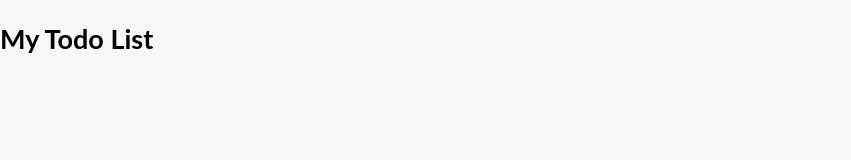
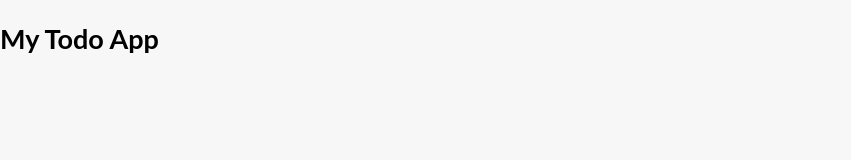
Before and after one commit to marcusju23/TodoApp, a Vue app in the folder webb-labb2/: page / in a window 1280 px wide. Shown: the top 160 px of the page, without its empty margins (0-851 px from the left). Built offline with nearby package versions, Linux system fonts and the light colour scheme.

Commit message:
Change header title

```diff
--- a/webb-labb2/src/components/Header.vue
+++ b/webb-labb2/src/components/Header.vue
@@ -1,3 +1,3 @@
 <template>
-  <h2>My Todo List</h2>
+  <h2>My Todo App</h2>
 </template>
```
